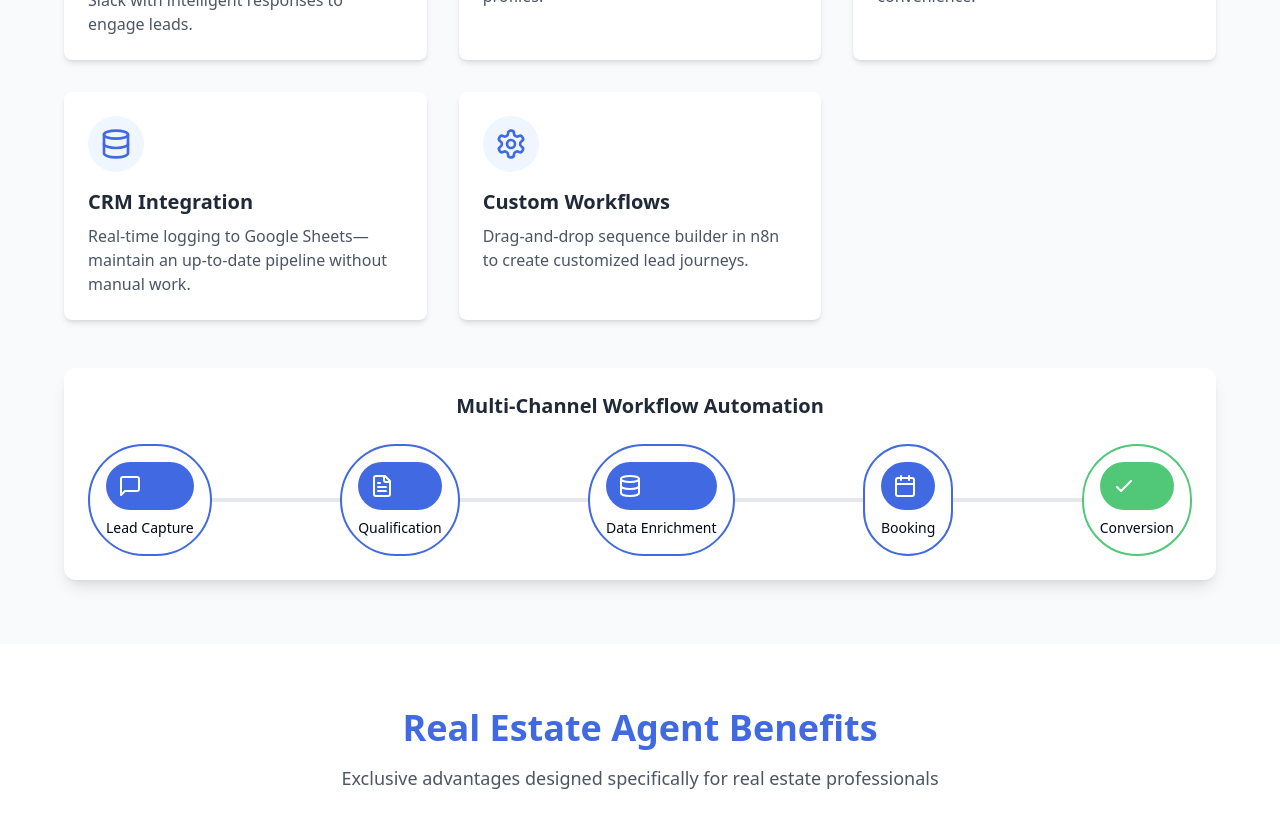
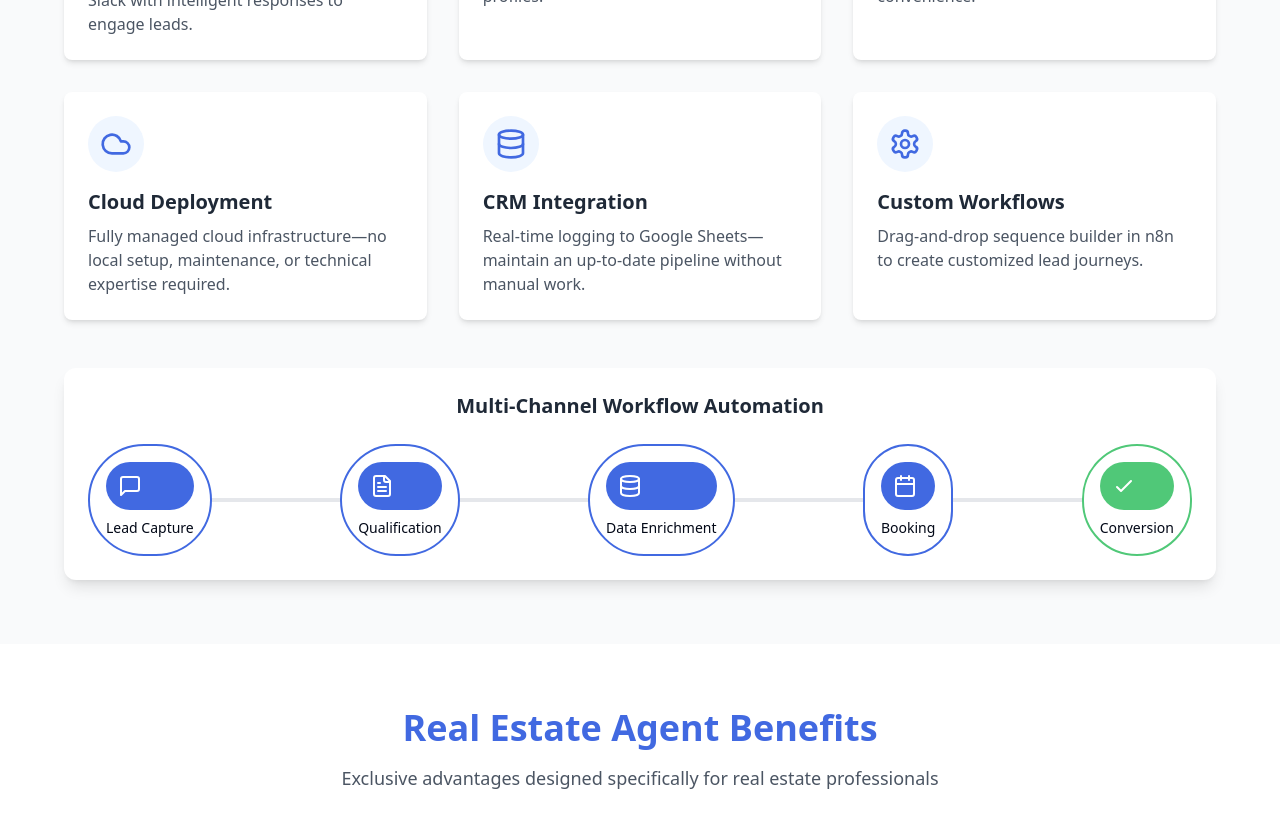
Before and after one commit to Bestgamer2853/aurallon-ai-agent-launch, a React (Vite) app: page / in a window 1280 px wide. Shown: the part 1060-1899 px from the top of the page. Built offline with nearby package versions, Linux system fonts and the light colour scheme.

Commit message:
Add cloud-based feature description
Update the Features component to highlight the cloud-based nature of the n8n agent.

```diff
--- a/src/components/Features.tsx
+++ b/src/components/Features.tsx
@@ -4,7 +4,8 @@ import {
   Database,
   Calendar,
   Settings,
-  FileText
+  FileText,
+  Cloud
 } from "lucide-react";
 
 const Features = () => {
@@ -23,6 +24,11 @@ const Features = () => {
       icon: <Calendar className="h-8 w-8 text-aurallon-blue" />,
       title: "Appointment Scheduling",
       description: "One-click call booking that automatically converts timezones to IST for your convenience."
+    },
+    {
+      icon: <Cloud className="h-8 w-8 text-aurallon-blue" />,
+      title: "Cloud Deployment",
+      description: "Fully managed cloud infrastructure—no local setup, maintenance, or technical expertise required."
     },
     {
       icon: <Database className="h-8 w-8 text-aurallon-blue" />,
```
